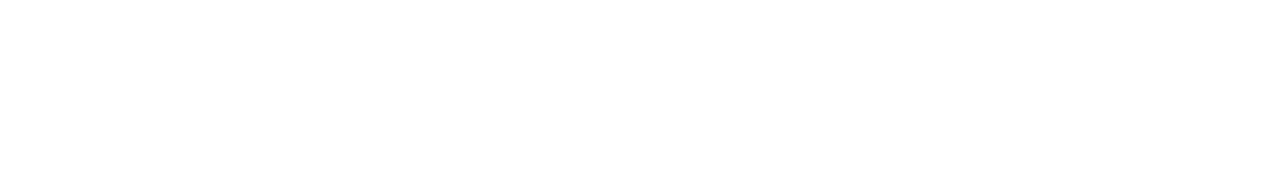
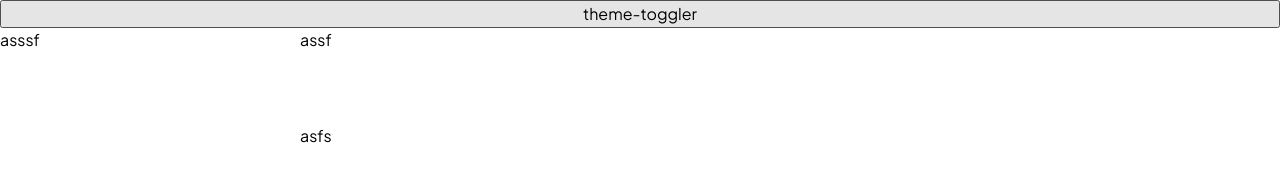
Before and after one commit to xasanovdev/task-management-app, a plain HTML site: page index.html in a window 1280 px wide. Drawn offline with Linux system fonts and the light colour scheme.

Commit message:
created task-management-app layout

```diff
--- a/assets/css/normalize.css
+++ b/assets/css/normalize.css
@@ -1,4 +1,64 @@
 @import url('https://fonts.googleapis.com/css2?family=Inter:wght@100;200;300;400;500;600;700;800;900&family=Plus+Jakarta+Sans:wght@400;500;700&display=swap');
+
+button {
+  color: var(--text-color);
+}
+img {
+  height: auto;
+}
+
+/* AUTOFILL-STYLES */
+/*input:-webkit-autofill,
+input:-webkit-autofill:hover,
+input:-webkit-autofill:focus,
+textarea:-webkit-autofill,
+textarea:-webkit-autofill:hover,
+textarea:-webkit-autofill:focus,
+select:-webkit-autofill,
+select:-webkit-autofill:hover,
+select:-webkit-autofill:focus {
+  border-color: transparent;
+  -webkit-text-fill-color: inherit;
+  -webkit-box-shadow: 0 0 0px 1000px #fff inset;
+}*/
+
+/* PLACEHOLDER-STYLES */
+/*::-webkit-input-placeholder,
+::-moz-placeholder,
+:-ms-input-placeholder,
+:-moz-placeholder {
+  color: rgba(52, 49, 61, 0.5);
+  opacity: 1;
+}*/
+
+/* VISUALLY-HIDDEN */
+.visually-hidden {
+  position: absolute;
+  width: 1px;
+  height: 1px;
+  margin: -1px;
+  border: 0;
+  padding: 0;
+  clip: rect(0 0 0 0);
+  overflow: hidden;
+}
+/* CONTAINER */
+.container {
+  width: 100%;
+  max-width: 1200px;
+  padding-left: 50px;
+  padding-right: 50px;
+  margin-left: auto;
+  margin-right: auto;
+}
+
+@media only screen and (-webkit-min-device-pixel-ratio: 2),
+  only screen and (min--moz-device-pixel-ratio: 2),
+  only screen and (-o-min-device-pixel-ratio: 2/1),
+  only screen and (min-device-pixel-ratio: 2),
+  only screen and (min-resolution: 192dpi),
+  only screen and (min-resolution: 2dppx) {
+}
 
 html {
   box-sizing: border-box;
@@ -21,9 +81,17 @@ body {
 
 * {
   margin: 0;
+  padding: 0;
+  box-sizing: border-box;
 }
 
 body {
+  display: flex;
+  flex-direction: column;
+  padding: 0;
+  margin: 0;
+  font-size: 16px;
+  background-color: var(--bg-page-color);
   font-family: 'Plus Jakarta Sans', sans-serif;
   line-height: 1.5;
   -webkit-font-smoothing: antialiased;
--- a/assets/css/style.css
+++ b/assets/css/style.css
@@ -1,98 +1,27 @@
-/* CUSTOM PROPS */
-:root {
-  --purple-color: #635fc7;
-  --purple-hover-color: #a8a4ff;
-  --subtitle-color: #828FA3;
-  --red-color:#EA5555;
-  --red-hover-color:#FF9898;
+.task-management__container {
+  display: flex;
+  width: 100%;
+  max-width: 100%;
+  height: 100vh;
 }
 
-:root[data-theme='light'] {
-  --bg-page-color: #f4f7fd;
-  --bg-content-color: #fff;
-  --text-color: #000112;
-  --lines-dark: #E4EBFA;
+.task-management__sidebar {
+  max-width: 300px;
+  width: 100%;
+  height: 100%;
+  background-color: var(--bg-content-color);
+  border-right: 1px solid var(--lines-color);
 }
-
-:root[data-theme='dark'] {
-  --bg-page-color: #20212c;
-  --bg-content-color: #2b2c37;
-  --text-color: #fff;
-  --lines-dark: #3E3F4E;
-}
-
-/* GLOBAL */
-body {
+.task-management__main-content {
   display: flex;
   flex-direction: column;
-  padding: 0;
-  margin: 0;
-  font-size: 16px;
-  line-height: 1.5;
+  width: 100%;
+  height: 100%;
+}
+.task-management__header {
+  max-width: 100%;
+  width: 100%;
+  height: 96px;
   background-color: var(--bg-content-color);
+  border-bottom: 1px solid var(--lines-color);
 }
-button {
-  color: var(--text-color);
-}
-img {
-  height: auto;
-}
-
-/* AUTOFILL-STYLES */
-/*input:-webkit-autofill,
-input:-webkit-autofill:hover,
-input:-webkit-autofill:focus,
-textarea:-webkit-autofill,
-textarea:-webkit-autofill:hover,
-textarea:-webkit-autofill:focus,
-select:-webkit-autofill,
-select:-webkit-autofill:hover,
-select:-webkit-autofill:focus {
-  border-color: transparent;
-  -webkit-text-fill-color: inherit;
-  -webkit-box-shadow: 0 0 0px 1000px #fff inset;
-}*/
-
-/* PLACEHOLDER-STYLES */
-/*::-webkit-input-placeholder,
-::-moz-placeholder,
-:-ms-input-placeholder,
-:-moz-placeholder {
-  color: rgba(52, 49, 61, 0.5);
-  opacity: 1;
-}*/
-
-/* VISUALLY-HIDDEN */
-.visually-hidden {
-  position: absolute;
-  width: 1px;
-  height: 1px;
-  margin: -1px;
-  border: 0;
-  padding: 0;
-  clip: rect(0 0 0 0);
-  overflow: hidden;
-}
-
-/* CONTAINER */
-.container {
-  width: 100%;
-  max-width: 1200px;
-  padding-left: 50px;
-  padding-right: 50px;
-  margin-left: auto;
-  margin-right: auto;
-}
-
-/* MAIN-CONTENT */
-.main-content {
-  flex-grow: 1;
-}
-
-@media only screen and (-webkit-min-device-pixel-ratio: 2),
-  only screen and (min--moz-device-pixel-ratio: 2),
-  only screen and (-o-min-device-pixel-ratio: 2/1),
-  only screen and (min-device-pixel-ratio: 2),
-  only screen and (min-resolution: 192dpi),
-  only screen and (min-resolution: 2dppx) {
-}
--- a/index.html
+++ b/index.html
@@ -12,7 +12,9 @@
       let themeToSet = localSTheme;
 
       if (!localSTheme) {
-      themeToSet = window.matchMedia('(prefers-color-scheme: dark)').matches ? 'dark' : 'light';
+        themeToSet = window.matchMedia('(prefers-color-scheme: dark)').matches
+          ? 'dark'
+          : 'light';
       }
 
       document.documentElement.setAttribute('data-theme', themeToSet);
@@ -21,10 +23,17 @@
     <!-- Stylesheets -->
     <link rel="stylesheet" href="./assets/css/normalize.css" />
     <link rel="stylesheet" href="./assets/css/style.css" />
+    <link rel="stylesheet" href="./assets/css/variables.css" />
   </head>
   <body>
-
-
+    <button class="theme-toggler">theme-toggler</button>
+    <div class="task-management__container">
+      <aside class="task-management__sidebar">asssf</aside>
+      <div class="task-management__main-content">
+        <header class="task-management__header">assf</header>
+        <main class="task-management__main">asfs</main>
+      </div>
+    </div>
 
     <script src="js/main.js"></script>
   </body>
```
Lines whose indentation alone changed are shown as unchanged.
